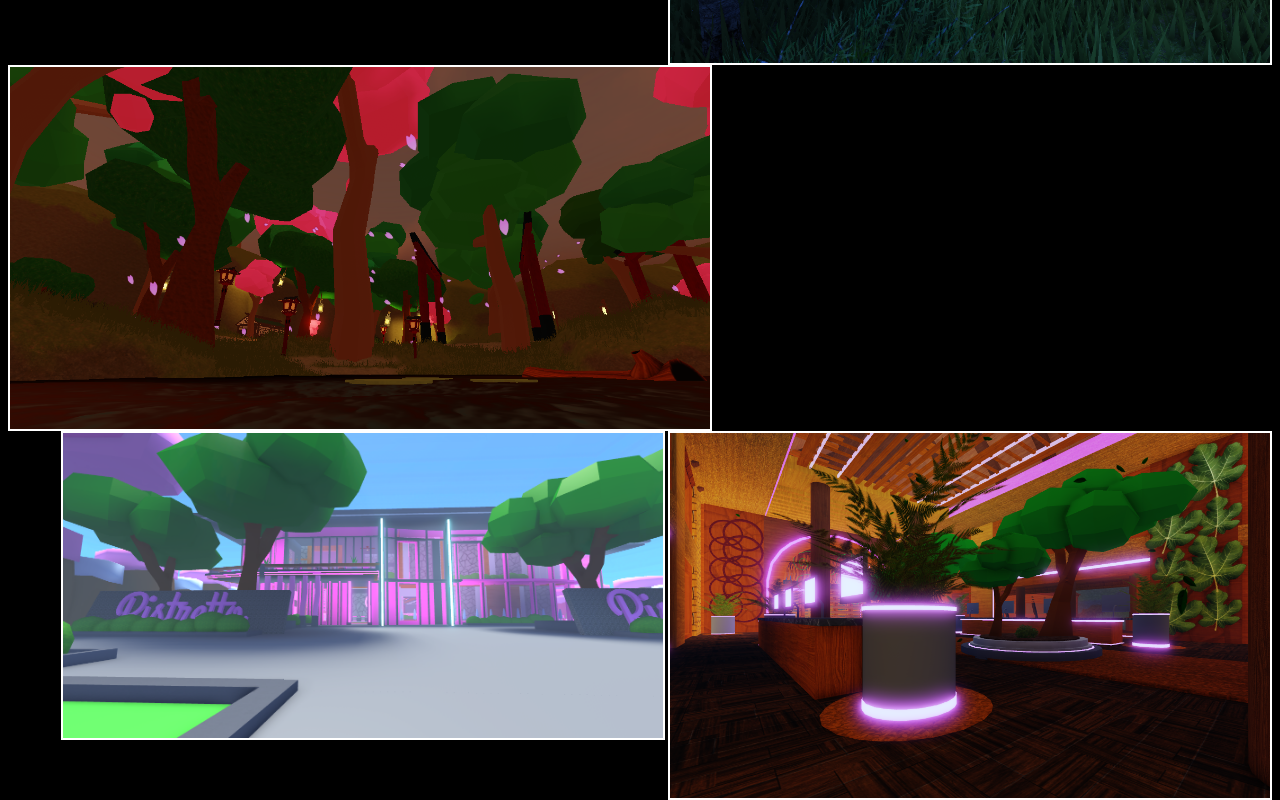
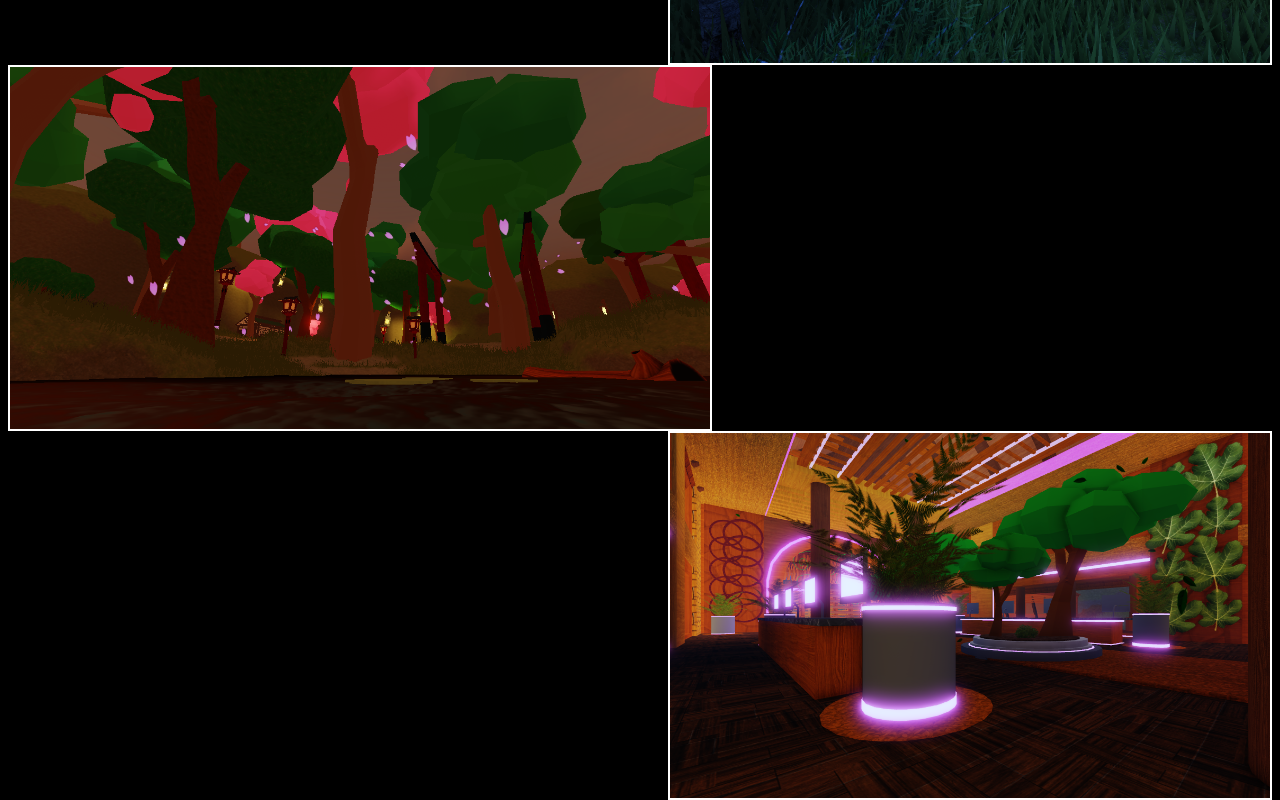
Before and after one commit to whatheheckgg/Portfolio2, a plain HTML site: page Building.html in a window 1280 px wide. Shown: the part 1164-1964 px from the top of the page. Drawn offline with Linux system fonts and the light colour scheme.

Commit message:
Update Building.html

```diff
--- a/Building.html
+++ b/Building.html
@@ -19,6 +19,5 @@
 <img style = "border:2px solid white;" src = "Tropical.png" align = "right" alt = "Picture of Tropical Roblox Mid Poly Restaurant Build" width = "600px" >
 <img style = "border:2px solid white;" src = "RealisticTerrain.png" alt = "Picture of Realistic Roblox Mid-High Poly Terrain" width = "700px">
 <img style = "border:2px solid white;" src = "TropicalInt.png" align = "right" alt = "Picture of Tropical Roblox Mid Poly Build Interior" width = "600px">
-<img style = "border:2px solid white;" src = "PinkBuildEx.png" align = "right" alt = "Picture of Pink Build" width = "600px" >
     </body>
 </html>
```
